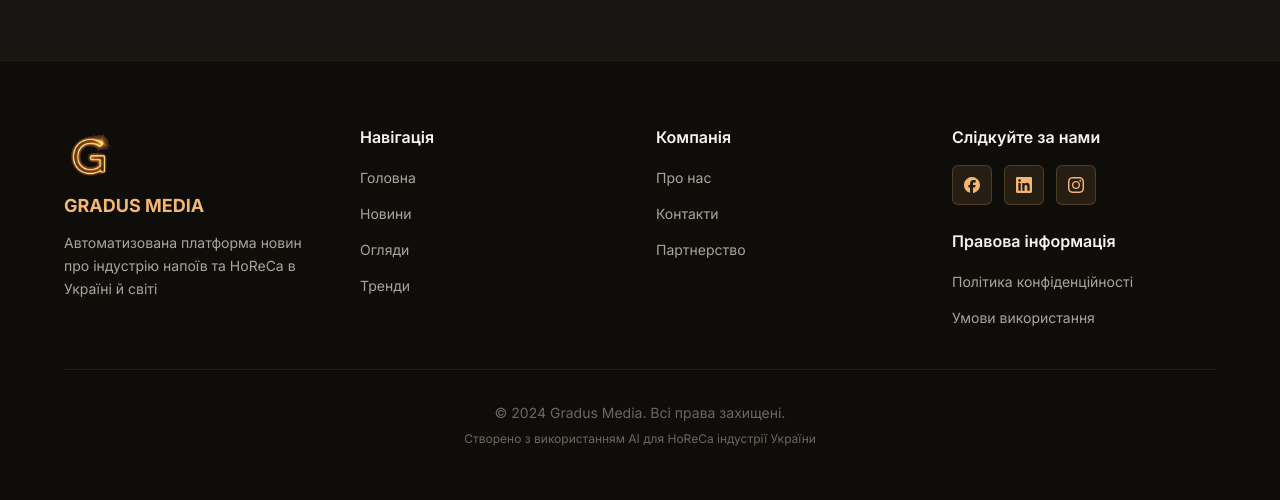
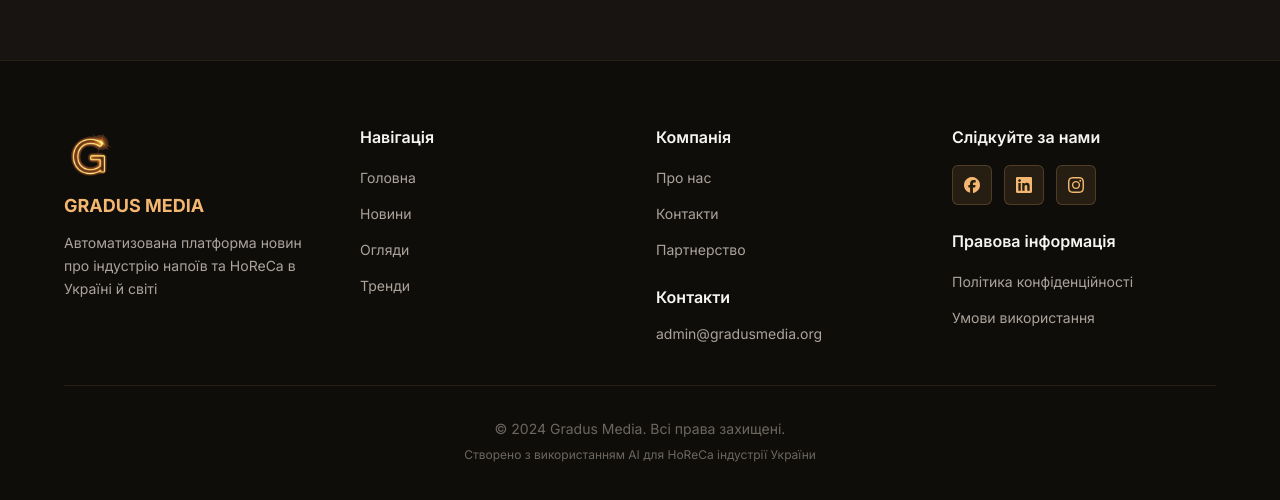
Before and after one commit to kostiantynkovalchuk/gradusmedia-frontend, a React (Vite) app: page / in a window 1280 px wide. Shown: the part 836-1336 px from the top of the page. Built offline with nearby package versions, Linux system fonts and the light colour scheme; no server answers.

Commit message:
fb and email added, logo szie reduced

```diff
--- a/src/components/Footer.tsx
+++ b/src/components/Footer.tsx
@@ -21,7 +21,7 @@ const legalLinks = [
 ];
 
 const socialLinks = [
-  { icon: SiFacebook, label: "Facebook", href: "#" },
+  { icon: SiFacebook, label: "Facebook", href: "https://www.facebook.com/gradusmediaUA/" },
   { icon: SiLinkedin, label: "LinkedIn", href: "#" },
   { icon: SiInstagram, label: "Instagram", href: "#" },
 ];
@@ -77,6 +77,16 @@ export function Footer() {
                 </li>
               ))}
             </ul>
+            <div className="mt-6">
+              <h4 className="text-text-primary font-semibold mb-3">Контакти</h4>
+              <a
+                href="mailto:admin@gradusmedia.org"
+                className="text-text-secondary text-body-sm hover:text-amber-primary transition-colors"
+                data-testid="link-email"
+              >
+                admin@gradusmedia.org
+              </a>
+            </div>
           </div>
 
           <div data-testid="footer-social">
--- a/src/components/Header.tsx
+++ b/src/components/Header.tsx
@@ -26,7 +26,7 @@ export function Header() {
           <img
             src={logoMedium}
             alt="Gradus Media"
-            className="w-[47px] h-[47px] md:w-[54px] md:h-[54px] -translate-y-[7px]"
+            className="w-[42px] h-[42px] md:w-[49px] md:h-[49px] -translate-y-[7px]"
             data-testid="img-logo"
           />
           <span className="text-amber-primary font-bold text-lg md:text-xl tracking-wide hidden sm:block">
```
